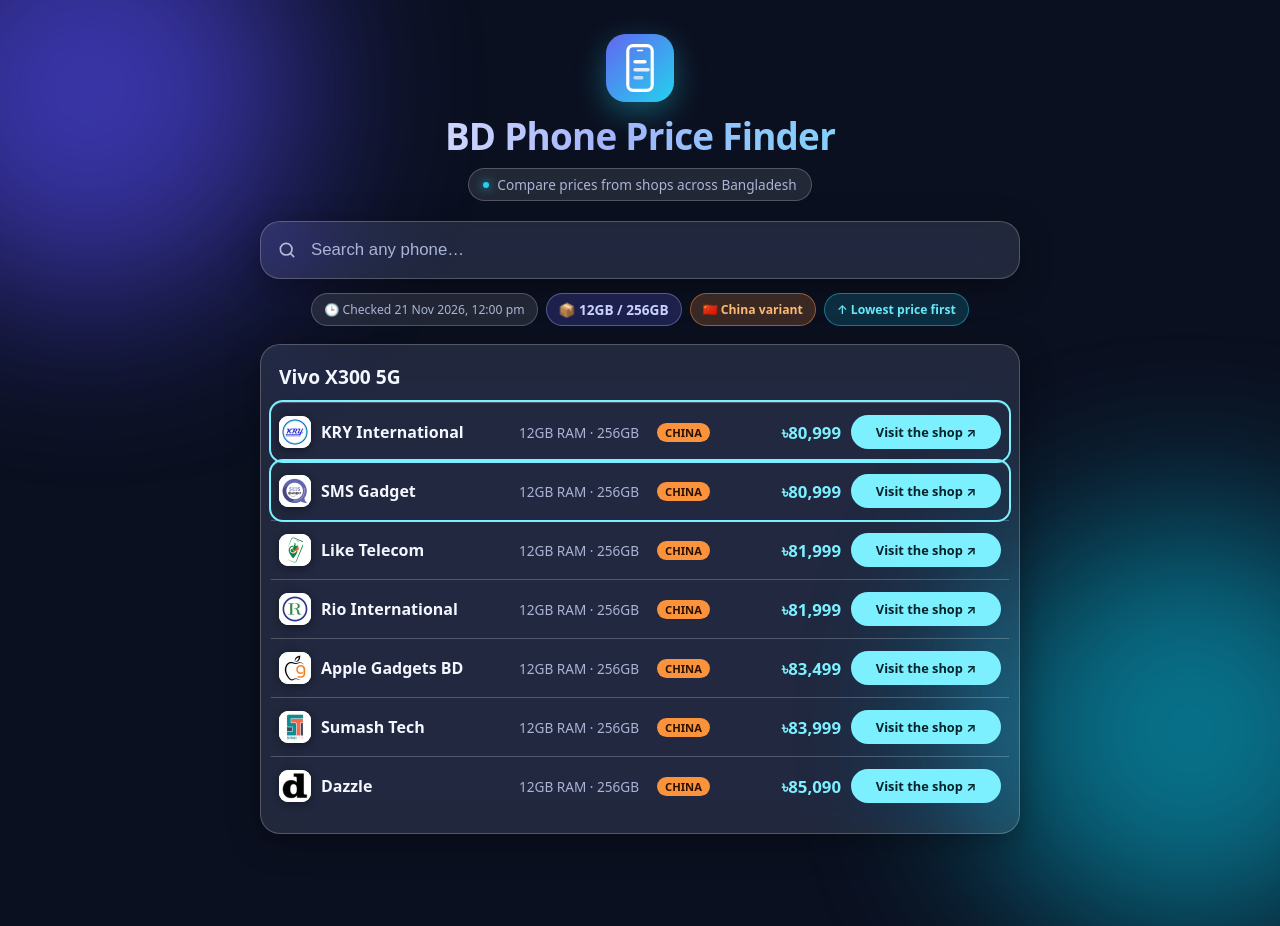
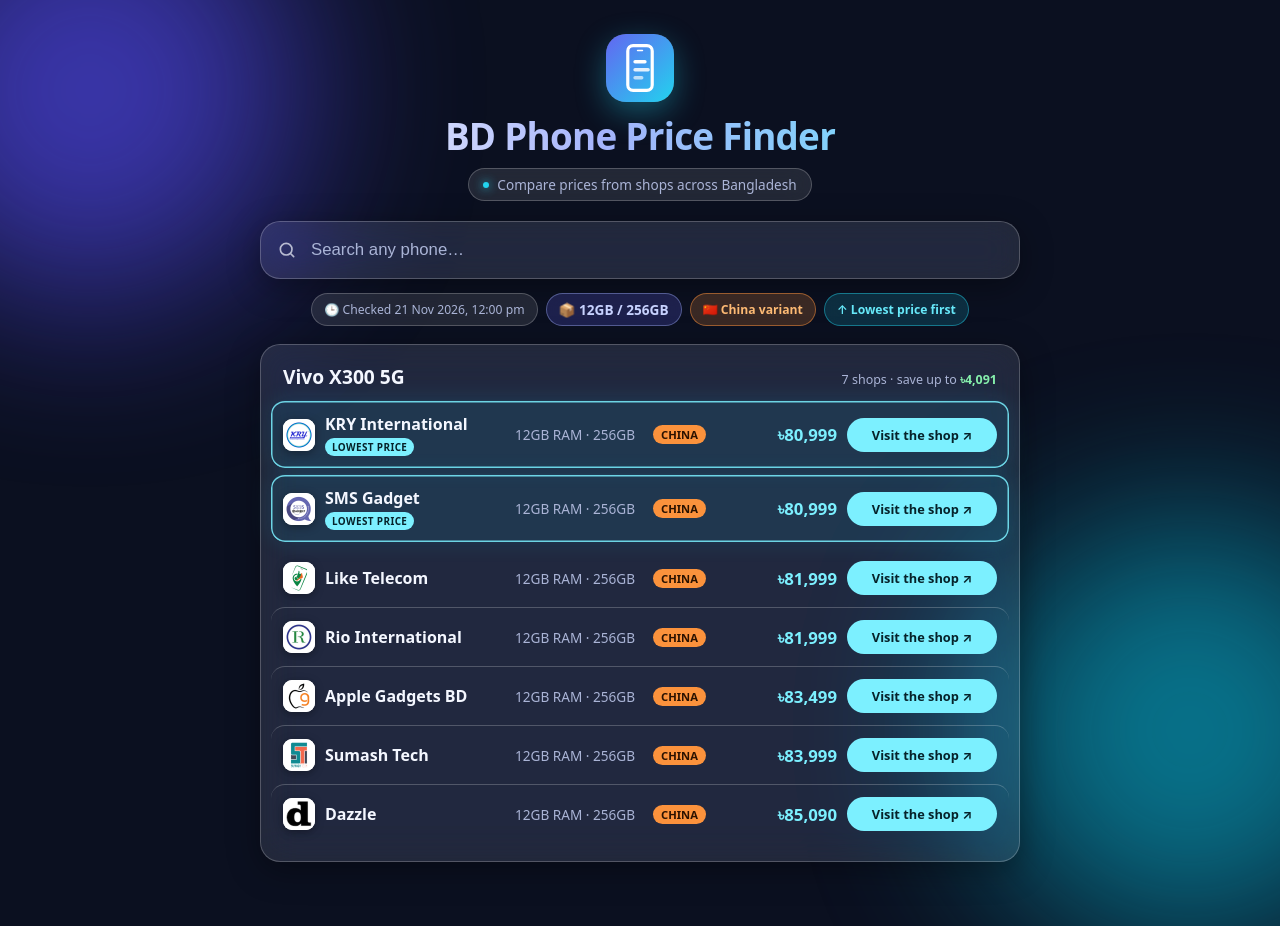
Before and after one commit to Muftain1610/bd-phone-price-finder, a plain HTML site: page index.html in a window 1280 px wide. Before the commit the page ends 898 px from the top, so only its background shows below. Drawn offline with Linux system fonts and the light colour scheme.

Commit message:
Add files via upload

```diff
--- a/index.html
+++ b/index.html
@@ -42,12 +42,13 @@ h1{font-size:clamp(1.7rem,6vw,2.3rem);font-weight:800;letter-spacing:-.02em;line
 .pill.sort{background:rgba(34,211,238,.16);border-color:rgba(34,211,238,.45);color:#67e8f9}
 
 /* results */
-.phone{padding:18px;margin-bottom:16px}
+.phone{padding:18px 22px;margin-bottom:16px}
 .phone h2{font-size:1.2rem;margin-bottom:12px}
 /* every row shares the same columns: shop | RAM·storage | variant | price | button */
-.row{display:grid;grid-template-columns:minmax(120px,1.4fr) 128px 78px 96px 150px;align-items:center;gap:10px;padding:12px 8px;margin:0 -8px;border-top:1px solid var(--border)}
+.row{display:grid;grid-template-columns:minmax(120px,1.4fr) 128px 78px 96px 150px;align-items:center;gap:10px;padding:12px;margin:0 -12px;border-top:1px solid var(--border);border-radius:14px;transition:background .15s}
+.phone:not(.finder) .row:hover{background:rgba(255,255,255,.05)}
 .shop{font-weight:700;min-width:0;display:flex;align-items:center;gap:10px}
-.shop .nm{min-width:0;overflow-wrap:anywhere}
+.shop .nm{min-width:0;overflow-wrap:anywhere;display:flex;flex-direction:column;align-items:flex-start;gap:3px}
 .slogo{flex:none;width:32px;height:32px;border-radius:9px;background:#fff;object-fit:contain;box-shadow:0 2px 8px rgba(0,0,0,.35)}
 .slogo.ph{display:inline-flex;align-items:center;justify-content:center;color:#312e81;font-size:.9rem;font-weight:800}
 .mid{display:contents;font-size:.85rem;color:var(--muted)}
@@ -55,7 +56,15 @@ h1{font-size:clamp(1.7rem,6vw,2.3rem);font-weight:800;letter-spacing:-.02em;line
 .tag{display:inline-block;justify-self:start;padding:2px 8px;border-radius:999px;font-size:.7rem;font-weight:700}
 .tag.china{background:#fb923c;color:#2b1200}
 .price{font-weight:800;font-size:1.05rem;color:var(--accent);white-space:nowrap;text-align:right}
-.best{outline:2px solid var(--accent);border-radius:12px}
+.best{margin-top:6px;margin-bottom:6px;border-top-color:transparent;background:rgba(34,211,238,.09);box-shadow:inset 0 0 0 1.5px rgba(124,240,255,.85),0 0 22px rgba(34,211,238,.12)}
+.best + .row{border-top-color:transparent}
+.phead + .row{border-top-color:transparent}
+.bp{flex:none;padding:2px 7px;border-radius:999px;background:var(--accent);color:#06222a;font-size:.62rem;font-weight:800;letter-spacing:.04em;text-transform:uppercase;white-space:nowrap}
+.phead{display:flex;align-items:baseline;justify-content:space-between;flex-wrap:wrap;gap:4px 12px;margin-bottom:10px}
+.phead h2{margin:0}
+.sum{font-size:.78rem;color:var(--muted)}
+.sum b{color:#86efac;font-weight:700}
+a:focus-visible,input:focus-visible{outline:2px solid var(--accent);outline-offset:2px}
 .visit{display:block;text-align:center;padding:8px 14px;border-radius:999px;background:var(--accent);color:#06222a;font-size:.8rem;font-weight:700;text-decoration:none;white-space:nowrap}
 .visit:hover{filter:brightness(1.1)}
 .visit.alt{background:transparent;color:var(--accent);border:1px solid rgba(124,240,255,.5)}
@@ -81,8 +90,9 @@ h1{font-size:clamp(1.7rem,6vw,2.3rem);font-weight:800;letter-spacing:-.02em;line
  .search input{font-size:16px;padding:11px 4px}
  .chips{gap:6px;margin-bottom:14px}
  .pill{font-size:.7rem;padding:5px 10px}
- .phone{padding:14px;border-radius:16px;margin-bottom:14px}
- .phone h2{font-size:1.05rem;margin-bottom:8px}
+ .phone{padding:14px 16px;border-radius:16px;margin-bottom:14px}
+ .phone h2{font-size:1.05rem}
+ .phead{margin-bottom:6px}
  .row{display:grid;grid-template-columns:1fr auto;align-items:center;gap:6px 10px;padding:12px 10px;margin:0 -10px}
  .shop{min-width:0;grid-column:1;grid-row:1;font-size:.95rem}
  .price{grid-column:2;grid-row:1;text-align:right;font-size:1.1rem}
@@ -133,11 +143,11 @@ const LOGOS={
  'KRY International':'logo-kry.png','SMS Gadget':'logo-sms.png','Like Telecom':'logo-like.png',
  'Rio International':'logo-rio.png','Apple Gadgets BD':'logo-apple.png','Sumash Tech':'logo-sumash.png','Dazzle':'logo-dazzle.png'
 };
-function shopHtml(name){
+function shopHtml(name,best){
  const f=LOGOS[name];
  const icon=f?'<img class="slogo" src="'+f+'" alt="" width="32" height="32" loading="lazy">'
   :'<span class="slogo ph" aria-hidden="true">'+esc(name.charAt(0).toUpperCase())+'</span>';
- return icon+'<span class="nm">'+esc(name)+'</span>';
+ return icon+'<span class="nm">'+esc(name)+(best?'<span class="bp">Lowest price</span>':'')+'</span>';
 }
 async function load(){
  try{
@@ -184,13 +194,16 @@ function render(){
   const prices=offers.filter(o=>o.price!=null).map(o=>o.price);
   const min=prices.length?Math.min(...prices):null;
   const card=document.createElement('div');card.className='glass phone';
-  card.innerHTML='<h2>'+esc(p.name)+'</h2>'+offers.map(o=>{
+  const maxP=prices.length?Math.max(...prices):null;
+  const sum=prices.length>1?'<div class="sum">'+prices.length+' shops · save up to <b>'+fmt(maxP-min)+'</b></div>':'';
+  card.innerHTML='<div class="phead"><h2>'+esc(p.name)+'</h2>'+sum+'</div>'+offers.map(o=>{
    const spec=(o.ram&&o.rom&&o.ram!=='-')?esc(o.ram)+' RAM · '+esc(o.rom):'';
    const tag=o.variant?'<span class="tag '+esc(o.variant)+'">'+esc(o.variant.toUpperCase())+'</span>':'<span class="tag"></span>';
    const price=o.price!=null?fmt(o.price):'—';
    const btn=o.url?'<a class="visit" href="'+esc(o.url)+'" target="_blank" rel="noopener noreferrer">Visit the shop ↗</a>':'<span></span>';
-   const cls='row'+(min!==null&&o.price===min?' best':'');
-   return '<div class="'+cls+'"><div class="shop">'+shopHtml(o.shop)+'</div><div class="mid"><span class="spec">'+spec+'</span>'+tag+'</div><div class="price">'+price+'</div>'+btn+'</div>';
+   const isBest=min!==null&&o.price===min&&prices.length>1;
+   const cls='row'+(isBest?' best':'');
+   return '<div class="'+cls+'"><div class="shop">'+shopHtml(o.shop,isBest)+'</div><div class="mid"><span class="spec">'+spec+'</span>'+tag+'</div><div class="price">'+price+'</div>'+btn+'</div>';
   }).join('');
   out.appendChild(card);shown++;
  });
```
